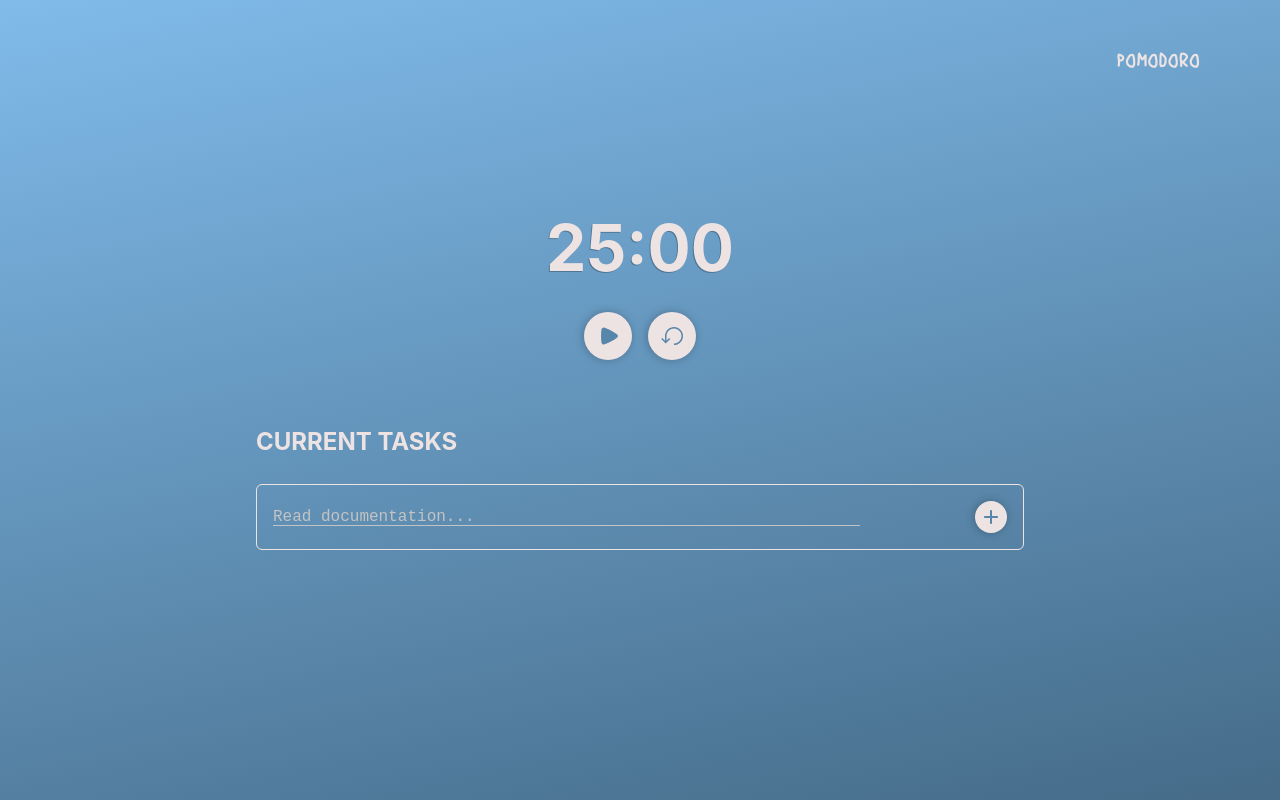
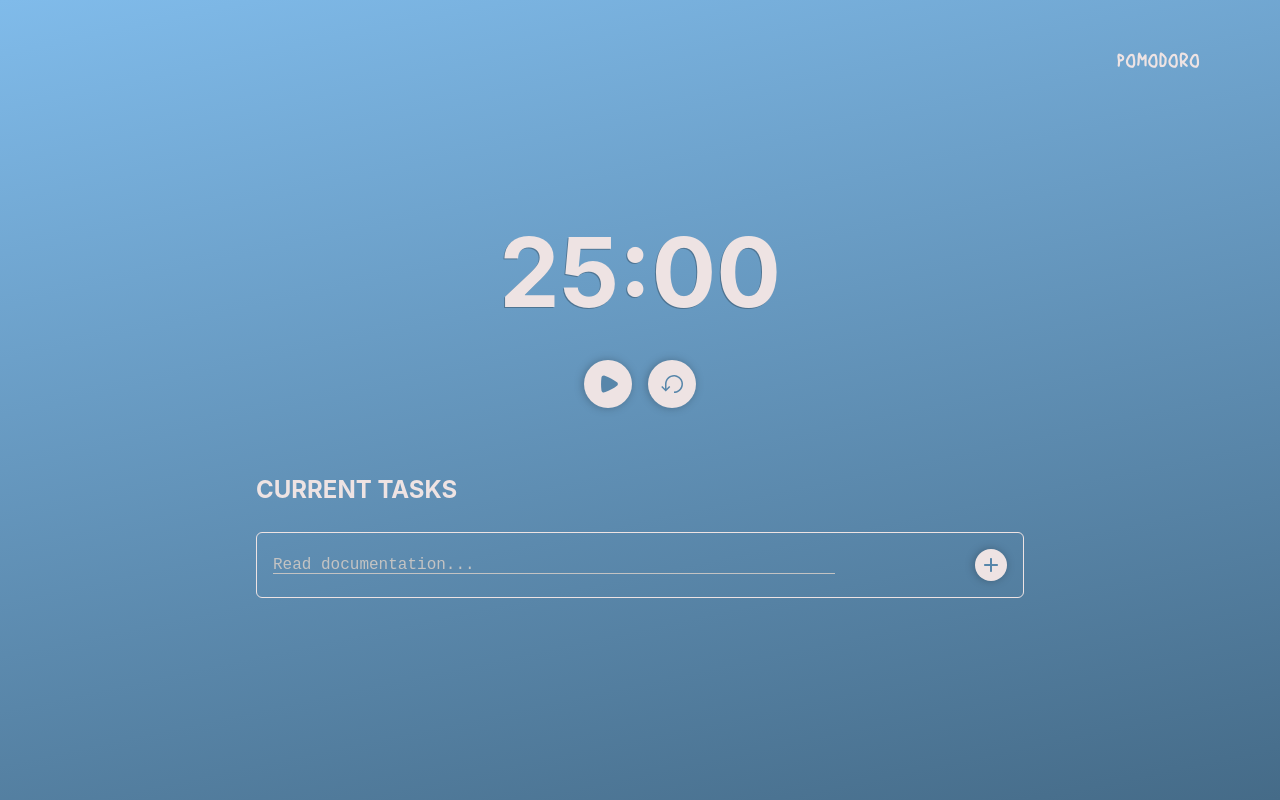
Before and after one commit to Martin42/pomodoro-timer, a React (Vite) app: page / in a window 1280 px wide. Built offline with nearby package versions, Linux system fonts and the light colour scheme.

Commit message:
small responsiveness tweaks

```diff
--- a/src/App.css
+++ b/src/App.css
@@ -148,17 +148,21 @@ header {
 
 /* Media Queries */
 
-@media only screen and (min-width: 426px) {
+@media only screen and (min-width: 686px) {
   .task-container {
     margin: 0 auto;
-    min-width: 24rem;
+    min-width: 32rem;
   }
 }
 
-@media only screen and (min-width: 769px) {
+@media only screen and (min-width: 1024px) {
   .task-container {
     margin: 0 auto;
     min-width: 48rem;
+  }
+
+  .timer {
+    font-size: 6rem;
   }
 }
 
--- a/src/components/Tasks.tsx
+++ b/src/components/Tasks.tsx
@@ -151,7 +151,7 @@ const Tasks: React.FC<TaskProps> = ({ toast }) => {
               <textarea
                 rows={1}
                 name="task"
-                placeholder="task placeholder"
+                placeholder="Task"
                 value={element.task}
                 className={!element.edit ? "task" : "task-input"}
                 disabled={!element.edit}
@@ -204,6 +204,7 @@ const Tasks: React.FC<TaskProps> = ({ toast }) => {
           task
         </label>
         <div className="input-wrapper">
+          <div className="task-wrapper">
             <textarea
               rows={1}
               name="task"
@@ -212,6 +213,8 @@ const Tasks: React.FC<TaskProps> = ({ toast }) => {
               id="task-input"
               onInput={(e) => resizeTextArea(e.currentTarget)}
             />
+          </div>
+          <div>
             <button
               type="submit"
               title="add task"
@@ -232,6 +235,7 @@ const Tasks: React.FC<TaskProps> = ({ toast }) => {
               />
             </button>
           </div>
+        </div>
       </form>
     </section>
   );
```
Lines whose indentation alone changed are shown as unchanged.
